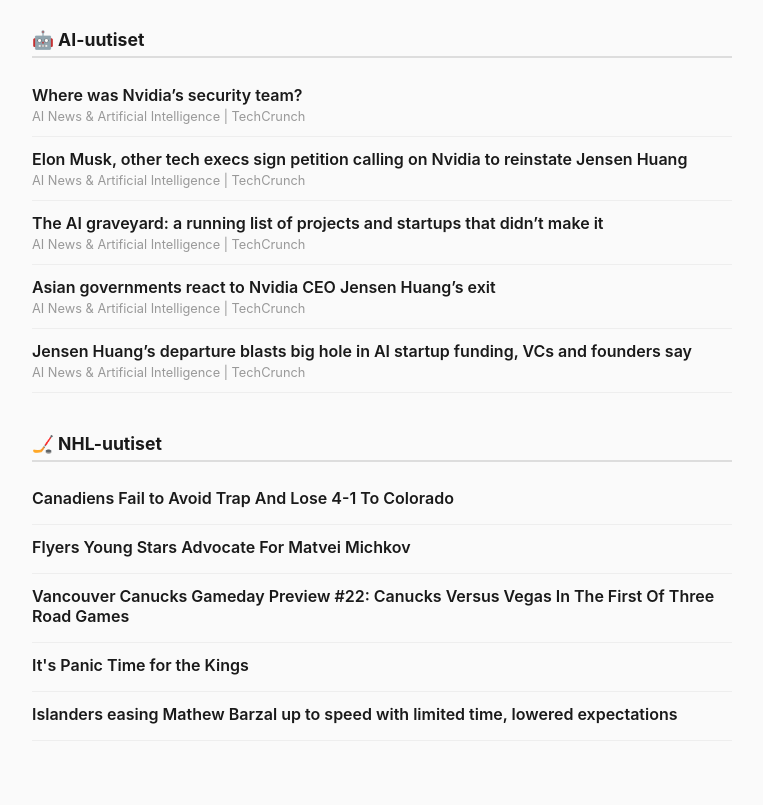
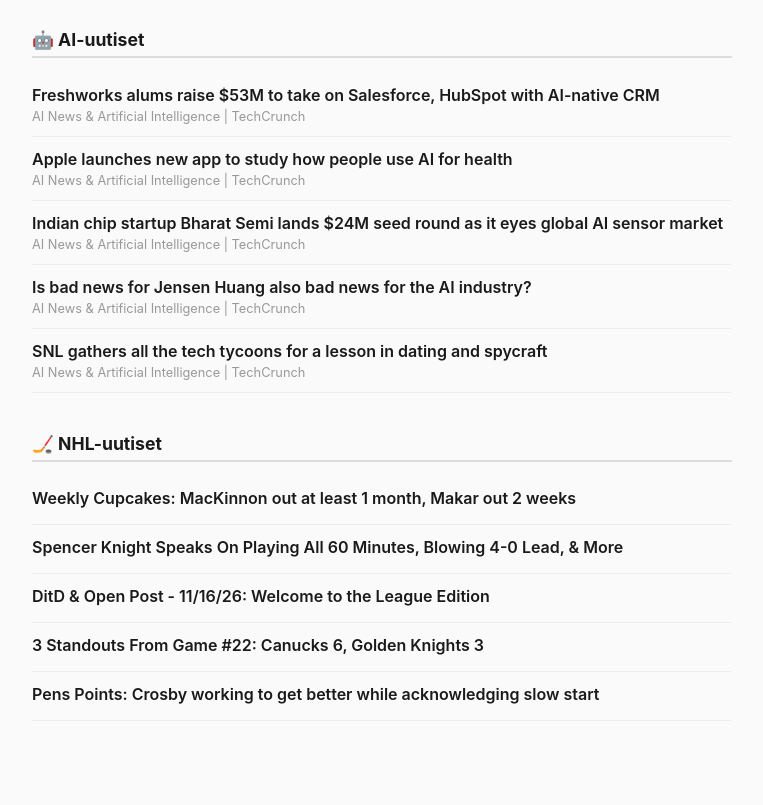
Before and after one commit to kallehirvikoski-svg/Kalleimmat-Uutiset, a plain HTML site: page index.html in a window 1280 px wide. Shown: the part 89-894 px from the top of the page, without its empty margins (258-1021 px from the left). Drawn offline with Linux system fonts and the light colour scheme.

Commit message:
Päivitä uutiset 2026-11-16 14:11

```diff
--- a/index.html
+++ b/index.html
@@ -28,33 +28,33 @@
 </head>
 <body>
   <h1>Päivän uutiset</h1>
-  <div class="updated">Päivitetty: 15.11.2026 13:05 UTC</div>
+  <div class="updated">Päivitetty: 16.11.2026 14:11 UTC</div>
 
     <section>
       <h2>🤖 AI-uutiset</h2>
       <ul class="news-list">
         <li class="news-item">
-          <a href="https://techcrunch.com/2026/11/14/where-was-nvidias-security-team/" target="_blank" rel="noopener">Where was Nvidia’s security team?</a>
+          <a href="https://techcrunch.com/2026/11/16/freshworks-alums-raise-53m-to-take-on-salesforce-hubspot-with-ai-native-crm/" target="_blank" rel="noopener">Freshworks alums raise $53M to take on Salesforce, HubSpot with AI-native CRM</a>
 
           <div class="meta">AI News &amp; Artificial Intelligence | TechCrunch</div>
         </li>
         <li class="news-item">
-          <a href="https://techcrunch.com/2026/11/14/elon-musk-other-tech-execs-sign-petition-calling-on-nvidia-to-reinstate-jensen-huang/" target="_blank" rel="noopener">Elon Musk, other tech execs sign petition calling on Nvidia to reinstate Jensen Huang</a>
+          <a href="https://techcrunch.com/2026/11/15/apple-launches-new-app-to-study-how-people-use-ai-for-health/" target="_blank" rel="noopener">Apple launches new app to study how people use AI for health</a>
 
           <div class="meta">AI News &amp; Artificial Intelligence | TechCrunch</div>
         </li>
         <li class="news-item">
-          <a href="https://techcrunch.com/2026/11/14/the-ai-graveyard-a-running-list-of-projects-and-startups-that-didnt-make-it/" target="_blank" rel="noopener">The AI graveyard: a running list of projects and startups that didn’t make it</a>
+          <a href="https://techcrunch.com/2026/11/15/indian-chip-startup-bharat-semi-lands-24m-seed-round-as-it-eyes-global-ai-sensor-market/" target="_blank" rel="noopener">Indian chip startup Bharat Semi lands $24M seed round as it eyes global AI sensor market</a>
 
           <div class="meta">AI News &amp; Artificial Intelligence | TechCrunch</div>
         </li>
         <li class="news-item">
-          <a href="https://techcrunch.com/2026/11/14/asian-governments-react-to-nvidia-ceo-jensen-huangs-exit/" target="_blank" rel="noopener">Asian governments react to Nvidia CEO Jensen Huang’s exit</a>
+          <a href="https://techcrunch.com/2026/11/15/is-bad-news-for-jensen-huang-also-bad-news-for-the-ai-industry/" target="_blank" rel="noopener">Is bad news for Jensen Huang also bad news for the AI industry?</a>
 
           <div class="meta">AI News &amp; Artificial Intelligence | TechCrunch</div>
         </li>
         <li class="news-item">
-          <a href="https://techcrunch.com/2026/11/13/jensen-huangs-departure-blasts-big-hole-in-ai-startup-funding-vcs-and-founders-say/" target="_blank" rel="noopener">Jensen Huang’s departure blasts big hole in AI startup funding, VCs and founders say</a>
+          <a href="https://techcrunch.com/2026/11/15/snl-gathers-all-the-tech-tycoons-for-a-lesson-in-dating-and-spycraft/" target="_blank" rel="noopener">SNL gathers all the tech tycoons for a lesson in dating and spycraft</a>
 
           <div class="meta">AI News &amp; Artificial Intelligence | TechCrunch</div>
         </li>
@@ -66,27 +66,27 @@
       <h2>🏒 NHL-uutiset</h2>
       <ul class="news-list">
         <li class="news-item">
-          <a href="https://sports.yahoo.com/articles/canadiens-fail-avoid-trap-lose-120008684.html" target="_blank" rel="noopener">Canadiens Fail to Avoid Trap And Lose 4-1 To Colorado</a>
+          <a href="https://sports.yahoo.com/articles/weekly-cupcakes-mackinnon-least-1-130000000.html" target="_blank" rel="noopener">Weekly Cupcakes: MacKinnon out at least 1 month, Makar out 2 weeks</a>
 
           <div class="meta"></div>
         </li>
         <li class="news-item">
-          <a href="https://sports.yahoo.com/articles/flyers-young-stars-advocate-matvei-120008017.html" target="_blank" rel="noopener">Flyers Young Stars Advocate For Matvei Michkov</a>
+          <a href="https://sports.yahoo.com/articles/spencer-knight-speaks-playing-60-120040328.html" target="_blank" rel="noopener">Spencer Knight Speaks On Playing All 60 Minutes, Blowing 4-0 Lead, &amp; More</a>
 
           <div class="meta"></div>
         </li>
         <li class="news-item">
-          <a href="https://sports.yahoo.com/articles/vancouver-canucks-gameday-preview-22-120008183.html" target="_blank" rel="noopener">Vancouver Canucks Gameday Preview #22: Canucks Versus Vegas In The First Of Three Road Games</a>
+          <a href="https://sports.yahoo.com/articles/ditd-open-post-11-16-120000898.html" target="_blank" rel="noopener">DitD &amp; Open Post - 11/16/26: Welcome to the League Edition</a>
 
           <div class="meta"></div>
         </li>
         <li class="news-item">
-          <a href="https://sports.yahoo.com/articles/panic-time-kings-073810417.html" target="_blank" rel="noopener">It&#x27;s Panic Time for the Kings</a>
+          <a href="https://sports.yahoo.com/articles/3-standouts-game-22-canucks-110043793.html" target="_blank" rel="noopener">3 Standouts From Game #22: Canucks 6, Golden Knights 3</a>
 
           <div class="meta"></div>
         </li>
         <li class="news-item">
-          <a href="https://sports.yahoo.com/articles/islanders-easing-mathew-barzal-speed-071133296.html" target="_blank" rel="noopener">Islanders easing Mathew Barzal up to speed with limited time, lowered expectations</a>
+          <a href="https://sports.yahoo.com/articles/pens-points-crosby-working-better-110000726.html" target="_blank" rel="noopener">Pens Points: Crosby working to get better while acknowledging slow start</a>
 
           <div class="meta"></div>
         </li>
```
